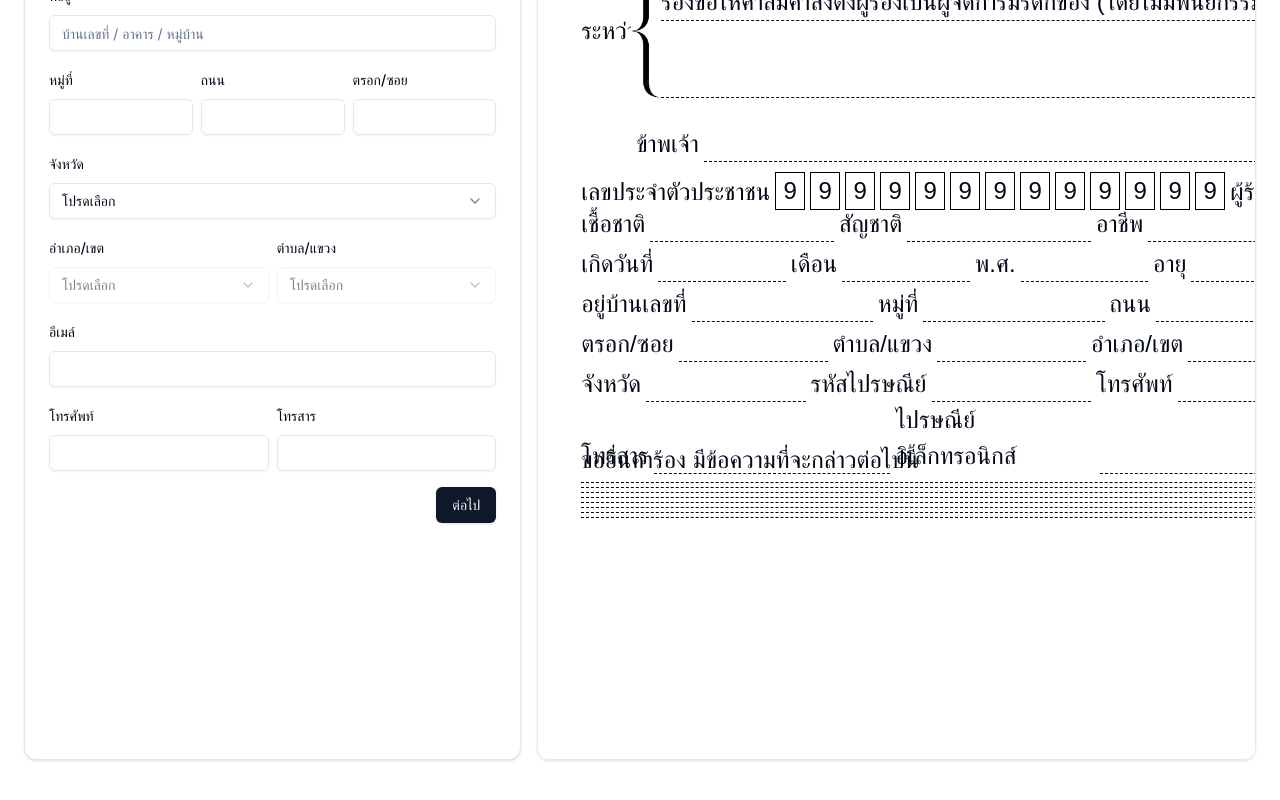
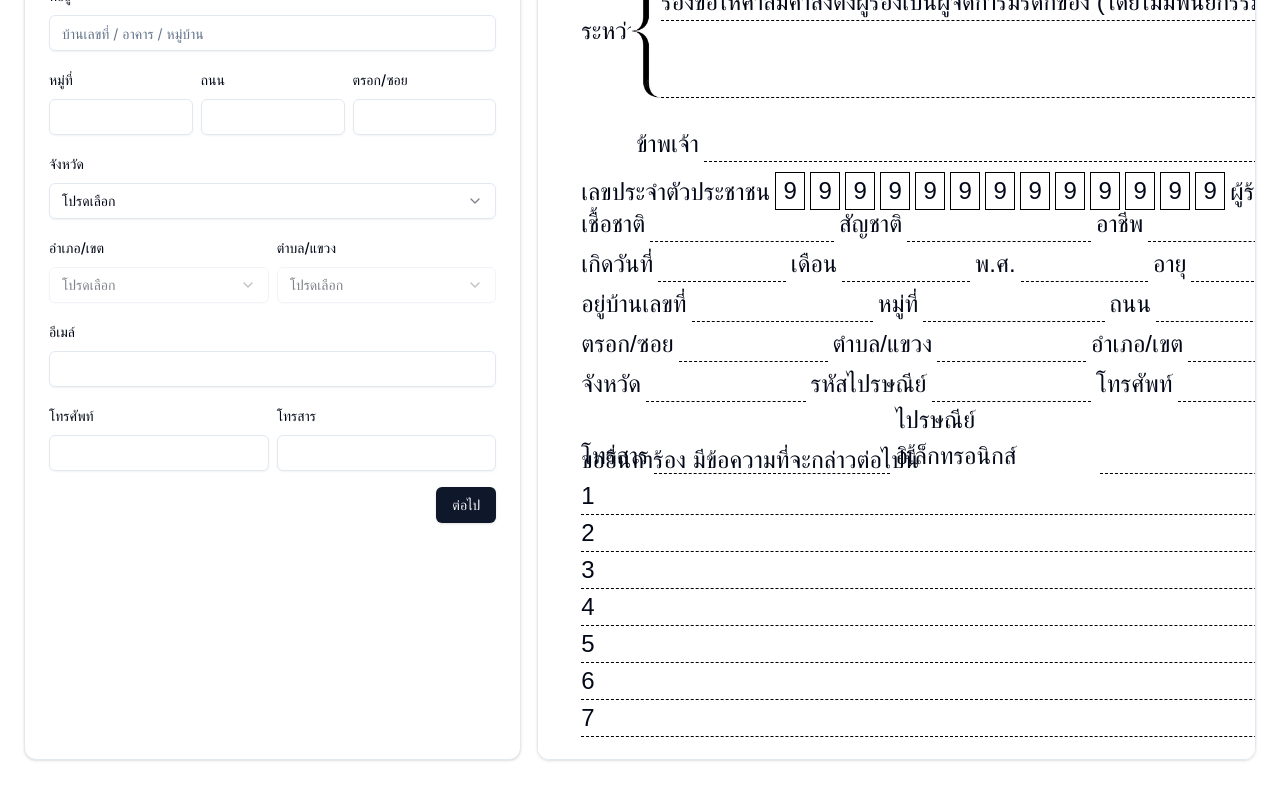
Before and after one commit to hamzcheeze/willsun, a Next.js app: page /generate in a window 1280 px wide. Shown: the part 582-1382 px from the top of the page. Built offline with nearby package versions, Linux system fonts and the light colour scheme; a web font is replaced by a local one.

Commit message:
change back to add line no dashedline

```diff
--- a/components/request/front.tsx
+++ b/components/request/front.tsx
@@ -235,14 +235,14 @@ export const RequestForm = () => {
             <div className={styles.leftColumn}>
                 <div className={styles.title}>ขอยื่นคำร้อง มีข้อความที่จะกล่าวต่อไปนี้</div>
                 <div id={styles.blankSpace}>
-                    <div className={styles.dashedLineLeft}>{ }</div>
-                    <div className={styles.dashedLineLeft}>{ }</div>
-                    <div className={styles.dashedLineLeft}>{ }</div>
-                    <div className={styles.dashedLineLeft}>{ }</div>
-                    <div className={styles.dashedLineLeft}>{ }</div>
-                    <div className={styles.dashedLineLeft}>{ }</div>
-                    <div className={styles.dashedLineLeft}>{ }</div>
-                    <div className={styles.dashedLineLeft}>{ }</div>
+                    <div className={styles.dashedLineLeft}>1</div>
+                    <div className={styles.dashedLineLeft}>2</div>
+                    <div className={styles.dashedLineLeft}>3</div>
+                    <div className={styles.dashedLineLeft}>4</div>
+                    <div className={styles.dashedLineLeft}>5</div>
+                    <div className={styles.dashedLineLeft}>6</div>
+                    <div className={styles.dashedLineLeft}>7</div>
+                    <div className={styles.dashedLineLeft}>8</div>
                 </div>
             </div>
         </div>
```
